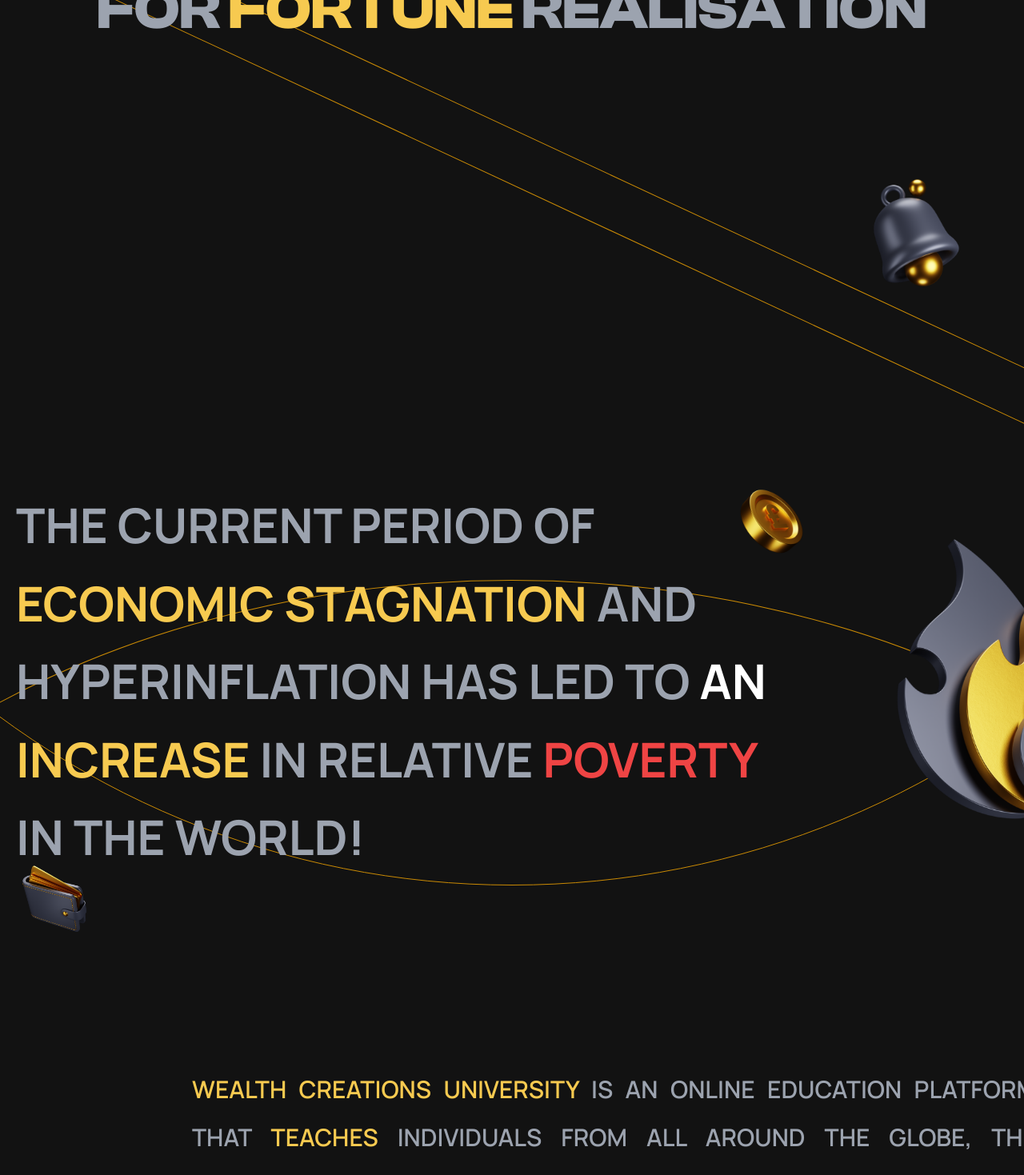
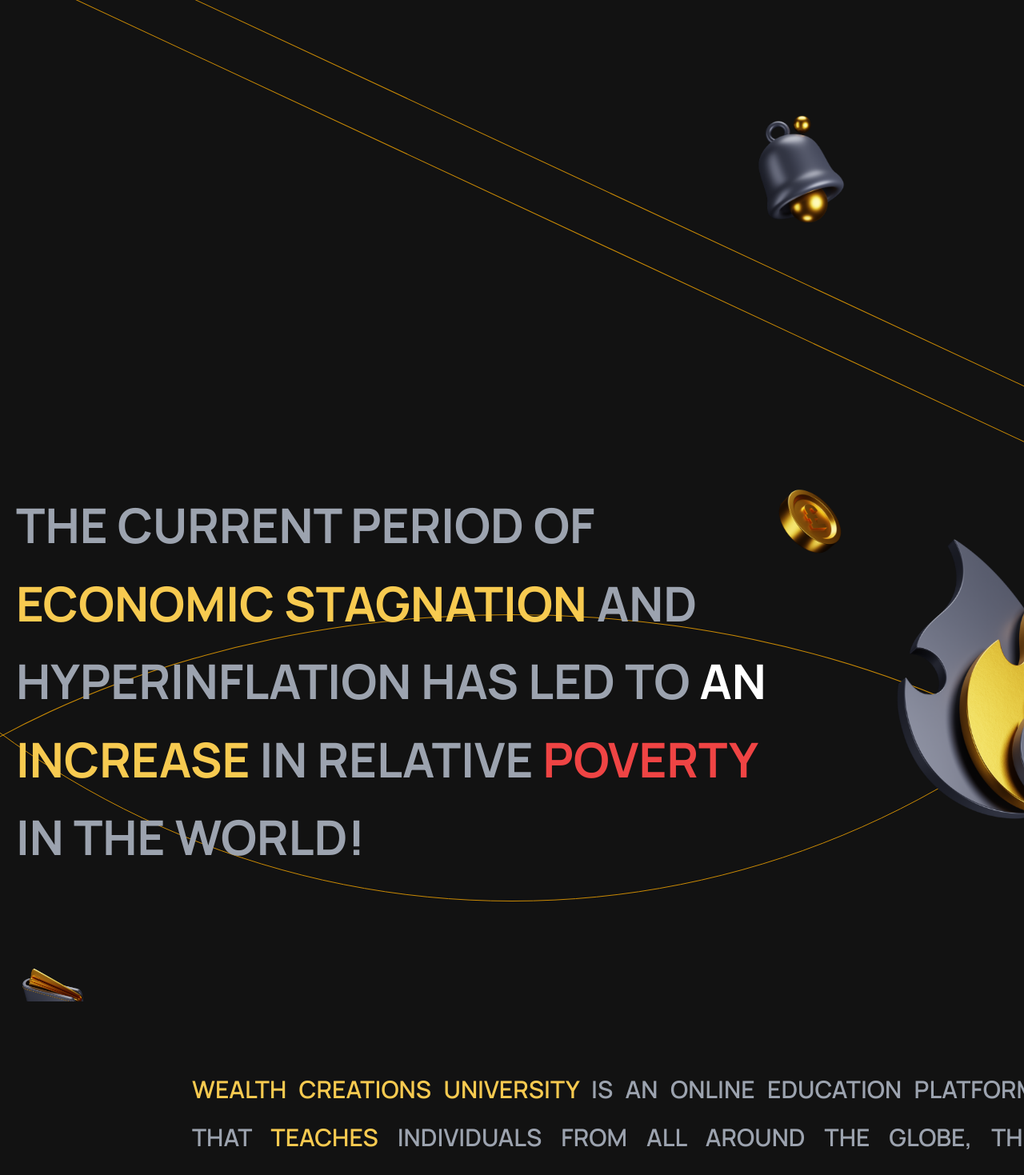
Before and after one commit to theutpal01/Parallax-Demo-Site, a React (Vite) app: page / in a window 1280 px wide. Shown: the part 1300-2769 px from the top of the page at 80% size. Built offline with nearby package versions, Linux system fonts and the light colour scheme.

Commit message:
FIX: minor changes

```diff
--- a/src/App.jsx
+++ b/src/App.jsx
@@ -7,6 +7,7 @@ import DisplayCards from "./Components/Pricing/DisplayCards";
 import Footer from "./Components/Footer/Footer";
 import Extra from "./Components/Pricing/Extra";
 import BG1 from "./Components/UI/BG1";
+
 
 function App() {
 	return (
--- a/src/Components/Hero/Details.jsx
+++ b/src/Components/Hero/Details.jsx
@@ -1,4 +1,5 @@
-import { useEffect } from "react";
+import { useEffect, useRef } from "react";
+import { useIsVisible } from "../../utils/useIsVisible";
 import { Parallax } from "react-scroll-parallax";
 import { Swiper, SwiperSlide } from "swiper/react";
 import { FreeMode, Mousewheel } from "swiper/modules";
@@ -6,26 +7,37 @@ import "swiper/css";
 import "swiper/css/free-mode";
 
 function Details() {
-	useEffect(() => {
-		// const swiper = document.querySelector('.swiper').swiper;
-		// swiper.forceToAxis = true;
-		// swiper.releaseOnEdges = true;
-		// swiper.sensitivity = 10;
-		// swiper.thresholdDelta = 5;
-	});
+	const swiperRef = useRef(null);
+	const isInView = useIsVisible(swiperRef);
+
+	// useEffect(() => {
+	// 	const handleScroll = (event) => {
+	// 		// when the user scrolls down it should be vertical but when isinview is true then it should be horizontal
+	// 		if (isInView) {
+	// 			console.log(event.deltaY);
+	// 			console.log(swiperRef.current.swiper);
+	// 			swiperRef.current.swiper.mouseEntered = true;
+	// 		}
+	// 	}
+	// 	window.addEventListener("wheel", handleScroll, {passive: false});
+
+	// 	return () => {
+	// 		window.removeEventListener("wheel", handleScroll);
+	// 	}
+	// });
 
 	return (
 		<div className="min-h-fit text-gray-400 bg-transparent font-manrope !leading-loose">
 			<div className="absolute w-[130rem] h-[90rem] rounded-[50%] border border-yellow-600 origin-center top-[30%] left-1/2 -translate-x-1/2 -translate-y-1/2"></div>
 
 			<Swiper
-				// direction="horizontal"
 				className="h-[20rem] lg:h-screen w-full z-10 px-5"
 				slidesPerView={1}
-				mousewheel={true}
+				// mousewheel={true}
 				freeMode={true}
 				modules={[FreeMode]}
 				// modules={[FreeMode, Mousewheel]}
+				ref={swiperRef}
 			>
 				<SwiperSlide className="relative flex w-full h-full items-center">
 					<p className="text-md sm:text-lg md:text-2xl lg:text-4xl xl:text-6xl font-bold font-manrope text-gray-400 !leading-relaxed w-[80%]">
@@ -40,20 +52,24 @@ function Details() {
 						IN THE WORLD!
 					</p>
 					<img
-						className="object-contain absolute h-1/2 translate-x-1/2 right-3 w-[25rem] md:w-[30rem] lg:w-[35rem] xl:w-[40rem]"
 						src="images/fire.png"
 						alt="Fire Icon"
+						className="object-contain absolute h-1/2 translate-x-1/2 right-3 w-[25rem] md:w-[30rem] lg:w-[35rem] xl:w-[40rem]"
 					/>
-					<img
-						src="/images/pound.png"
-						alt="Pound"
+					<Parallax
 						className="w-8 md:w-16 lg:w-24 absolute -translate-y-1/2 top-1/4 right-[20%]"
-					/>
-					<img
+						translateY={[50, -50]}
+						translateX={[-50, 50]}
+					>
+						<img src="/images/pound.png" alt="Pound" />
+					</Parallax>
+					<Parallax
 						className="absolute bottom-10 md:bottom-20 w-8 md:w-16 lg:w-24"
-						src="/images/wallet.png"
-						alt="Wallet"
-					/>
+						speed={-10}
+						translateX={[100, 0]}
+					>
+						<img src="/images/wallet.png" alt="Wallet" />
+					</Parallax>
 				</SwiperSlide>
 				<SwiperSlide className="relative flex w-full h-full items-center justify-center">
 					<p className="pr-[5%] text-md sm:text-lg md:text-xl lg:text-3xl xl:text-6xl font-bold font-manrope text-gray-400 text-right !leading-relaxed w-[70%]">
--- a/src/Components/Hero/Hero.jsx
+++ b/src/Components/Hero/Hero.jsx
@@ -26,19 +26,20 @@ function Hero() {
 					<HeroSectionCard />
 				</Parallax>
 			</div>
-			<div className="relative h-screen text-center py-10 md:py-32 lg:py-72 flex flex-col items-center justify-center mx-auto">
-				<div className="absolute w-10 sm:w-16 md:w-24 lg:w-36 bottom-[10%] z-0 right-[5%]">
-					<img
-						src="/images/bell.png"
-						alt="Bell Icon"
-					/>
-				</div>
+			<div className="relative h-fit lg:h-screen text-center py-72 lg:py-36 flex flex-col items-center justify-center mx-auto">
+				<Parallax
+					className="absolute w-10 sm:w-16 md:w-24 lg:w-36 bottom-[10%] z-0 right-[5%]"
+					speed={100}
+					translateY={[50, -50]}
+					translateX={[100, -100]}
+				>
+					<img src="/images/bell.png" alt="Bell Icon" />
+				</Parallax>
 				<Parallax
 					easing="easeInQuad"
 					className="h-full flex justify-center items-center"
 					speed={50}
 					translateY={[50, -50]}
-
 				>
 					<h2 className="text-3xl z-10 md:text-4xl lg:text-6xl xl:text-7xl font-bold font-sans text-gray-400">
 						PRACTICAL{" "}
--- a/src/Components/Hero/Join.jsx
+++ b/src/Components/Hero/Join.jsx
@@ -25,7 +25,7 @@ function Join() {
 					/>
 				</Button>
 			</div>
-				<Parallax translateY={[100, -100]} className="w-[10rem] md:w-[15rem] lg:w-[20rem] xl:w-[25rem] absolute bottom-1/4 right-0 z-0">
+				<Parallax translateY={[100, -150]} className="w-[10rem] md:w-[15rem] lg:w-[20rem] xl:w-[25rem] absolute bottom-1/4 right-0 z-0">
 					<img
 						src="images/key.png"
 						alt="Key"
--- a/src/Components/Pricing/Enroll.jsx
+++ b/src/Components/Pricing/Enroll.jsx
@@ -22,7 +22,7 @@ function Enroll() {
 					<Button
 						variant="filled"
 						size="lg"
-						className="!py-3 !w-fit"
+						className="!py-3 !w-fit !text-md lg:!text-lg"
 						text="Enroll Now"
 					>
 						<img
--- a/src/Components/Pricing/Pricing.jsx
+++ b/src/Components/Pricing/Pricing.jsx
@@ -1,6 +1,7 @@
 import { Parallax } from "react-scroll-parallax";
 import PriceCard from "../UI/PriceCard";
 import { Swiper, SwiperSlide } from "swiper/react";
+import { useState, useEffect, useRef } from "react";
 import "swiper/css";
 
 function Pricing() {
@@ -52,6 +53,28 @@ function Pricing() {
 		},
 	];
 
+
+	const [currentSlide, setCurrentSlide] = useState(0);
+    const slideHeight = 300; // Adjust based on your PriceCard height
+    const containerRef = useRef(null);
+
+    const handleScroll = () => {
+        const scrollPosition = window.scrollY;
+        const newSlide = Math.floor(scrollPosition / slideHeight);
+
+        if (newSlide !== currentSlide && newSlide >= 0 && newSlide < plans.length) {
+            setCurrentSlide(newSlide);
+        }
+    };
+
+    useEffect(() => {
+        window.addEventListener('scroll', handleScroll);
+        return () => {
+            window.removeEventListener('scroll', handleScroll);
+        };
+    }, [currentSlide]);
+
+
 	return (
 		<div className="min-h-screen w-full flex flex-col justify-center items-center mt-36 px-10">
 			<Parallax
@@ -80,7 +103,7 @@ function Pricing() {
 				</Parallax>
 				<Parallax
 					className="absolute w-52 top-20 -right-10"
-					translateY={[-50, 50]}
+					translateY={[50, -50]}
 				>
 					<img src="images/sphere.png" alt="Sphere" />
 				</Parallax>
@@ -88,11 +111,12 @@ function Pricing() {
 				<Parallax
 					className="absolute w-52 right-1/4 bottom-16"
 					translateX={[50, -50]}
+					speed={10}
 				>
 					<img src="images/circle.png" alt="Coin" />
 				</Parallax>
 			</Parallax>
-			<Swiper className="block lg:hidden h-full w-full" slidesPerView={1}>
+			<Swiper className="block lg:hidden h-full w-full" slidesPerView={1} ref={containerRef}>
 				{plans.map((plan, index) => (
 					<SwiperSlide key={index} className="flex justify-center">
 						<PriceCard
@@ -108,7 +132,7 @@ function Pricing() {
 			</Swiper>
 			<Parallax
 				translateY={[50, -50]}
-				className="w-1/2 py-20 text-xl md:text-2xl lg:text-4xl xl:text-6xl font-bold font-manrope text-gray-400 !leading-relaxed"
+				className="w-1/2 py-20 text-xl md:text-2xl lg:text-4xl xl:text-6xl font-bold font-manrope text-gray-400 !leading-relaxed mt-36"
 			>
 				“TO <span className="text-red-400">PROCRASTINATE</span> IS A
 				CHOICE BUT TO <span className="text-primary">TAKE ACTION</span>{" "}
--- a/src/Components/UI/PriceCard.jsx
+++ b/src/Components/UI/PriceCard.jsx
@@ -1,12 +1,14 @@
 import { FaCheckSquare } from "react-icons/fa";
 import Button from "./Button";
+import { Parallax } from "react-scroll-parallax";
+
 
 function PriceCard({ plan, price, features, buttonText, className }) {
 	return (
 		<div
 			className={` h-full rounded-3xl p-10 backdrop-blur-md bg-gradient-to-tr from-primary-dark/25 via-white/10 z-10 to-white/5 text-gray-100 max-w-xl flex gap-10 flex-col ${className}`}
 		>
-			<div>
+			<Parallax opacity={[0, 1.5]} scale={[0.8, 1]} easing="easeInSine" startScroll={10}>
 				<h2 className="text-2xl font-bold mb-1 font-manrope text-gray-400">
 					{plan}
 				</h2>
@@ -14,7 +16,7 @@ function PriceCard({ plan, price, features, buttonText, className }) {
 				<p className="text-5xl font-semibold mb-12 font-manrope">
 					{price}
 				</p>
-			</div>
+			</Parallax>
 			<ul className="mb-6">
 				{features.map((feature, index) => (
 					<li
--- /dev/null
+++ b/src/utils/useIsVisible.jsx
@@ -0,0 +1,18 @@
+import { useEffect, useState } from 'react';
+
+export function useIsVisible(ref) {
+	const [isIntersecting, setIntersecting] = useState(false);
+
+	useEffect(() => {
+		const observer = new IntersectionObserver(([entry]) =>
+			setIntersecting(entry.isIntersecting), { threshold: 0.9 }
+		);
+
+		observer.observe(ref.current);
+		return () => {
+			observer.disconnect();
+		};
+	}, [ref]);
+
+	return isIntersecting;
+}
```
